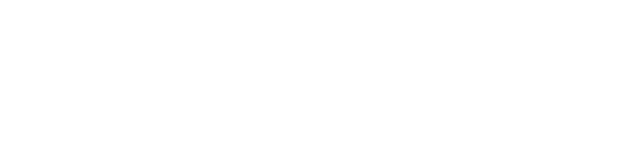
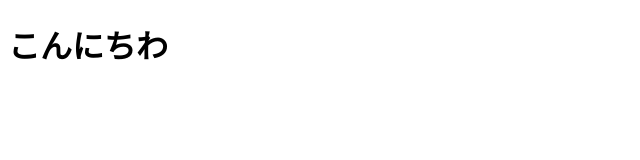
Before and after one commit to taki-mmm/myself, a plain HTML site: page hama-kei/index.html in a window 1280 px wide. Shown: the whole page, without its empty margins (0-640 px from the left). Drawn offline with Linux system fonts and the light colour scheme.

Commit message:
こんにちわ

```diff
--- a/hama-kei/index.html
+++ b/hama-kei/index.html
@@ -3,6 +3,10 @@
 <head>
 <meta charset="UTF-8">
 <title>はまけいについて</title>
-
 </head>
+<main>
+<header>
+  <h1>こんにちわ</h1>
+</header>
+</main>
 </html>
```
